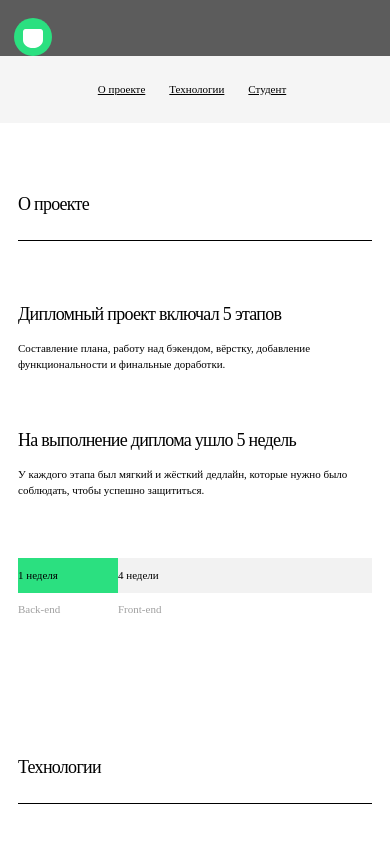
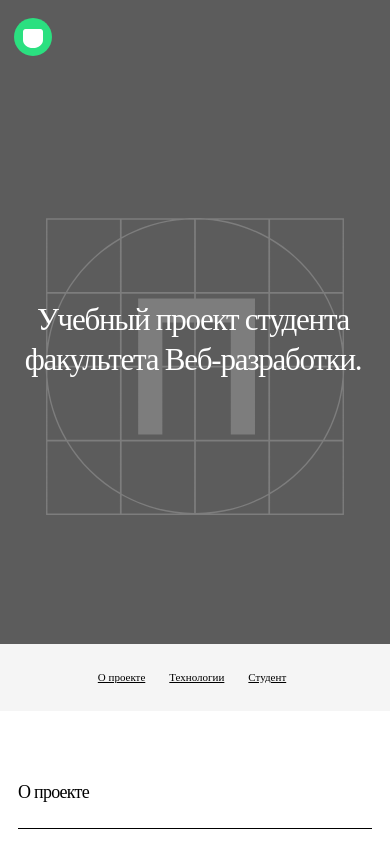
Before and after one commit to proactative/movies-explorer-frontend, a React (Create React App) app: page / in a window 390 px wide. Shown: the top 844 px of the page. Built offline with nearby package versions, Linux system fonts and the light colour scheme.

Commit message:
feat: add Promo

```diff
--- a/src/components/Promo/Promo.css
+++ b/src/components/Promo/Promo.css
@@ -0,0 +1,52 @@
+.promo {
+  background-color: var(--promo-bg-color);
+  background-image: url(../../images/promoImage.svg);
+  background-repeat: no-repeat;
+  background-position-x: center;
+  background-position-y: 100px;
+  min-height: 542px;
+  display: flex;
+  justify-content: center;
+  align-items: center;
+  box-sizing: border-box;
+  padding: 0 4px 22px 0;
+}
+
+.promo__title {
+  margin-block-start: 0;
+  margin-block-end: 0;
+  margin: 0;
+  max-width: 700px;
+  color: var(--accent-text-color);
+  font-weight: 400;
+  font-size: 50px;
+  line-height: 1.16;
+  text-align: center;
+  letter-spacing: -0.04em;
+}
+
+@media screen and (max-width: 800px) {
+  .promo {
+    min-height: 802px;
+    background-position-y: center;
+  }
+
+  .promo__title {
+    margin: 25px 0 0;
+  }
+}
+
+@media screen and (max-width: 400px) {
+  .promo {
+    min-height: 588px;
+    padding: 10px 4px 37px 0;
+    background-position-y: 162px;
+    background-size: 77%;
+  }
+
+  .promo__title {
+    font-size: 31px;
+    line-height: 1.26;
+    margin: 6px 0 0;
+  }
+}
--- a/src/components/Promo/Promo.js
+++ b/src/components/Promo/Promo.js
@@ -1,12 +1,14 @@
-import React from 'react';
-import './Promo.css';
+import React from 'react'
+import './Promo.css'
 
 function Promo() {
-    return (
-      <div className="promo">
-
-      </div>
-    );
+  return (
+    <div className="promo">
+      <h1 className="promo__title">
+        Учебный проект студента факультета Веб-разработки.
+      </h1>
+    </div>
+  )
 }
 
-export default Promo;
+export default Promo
```
Also changed, not shown: src/images/promoImage.svg (added).
